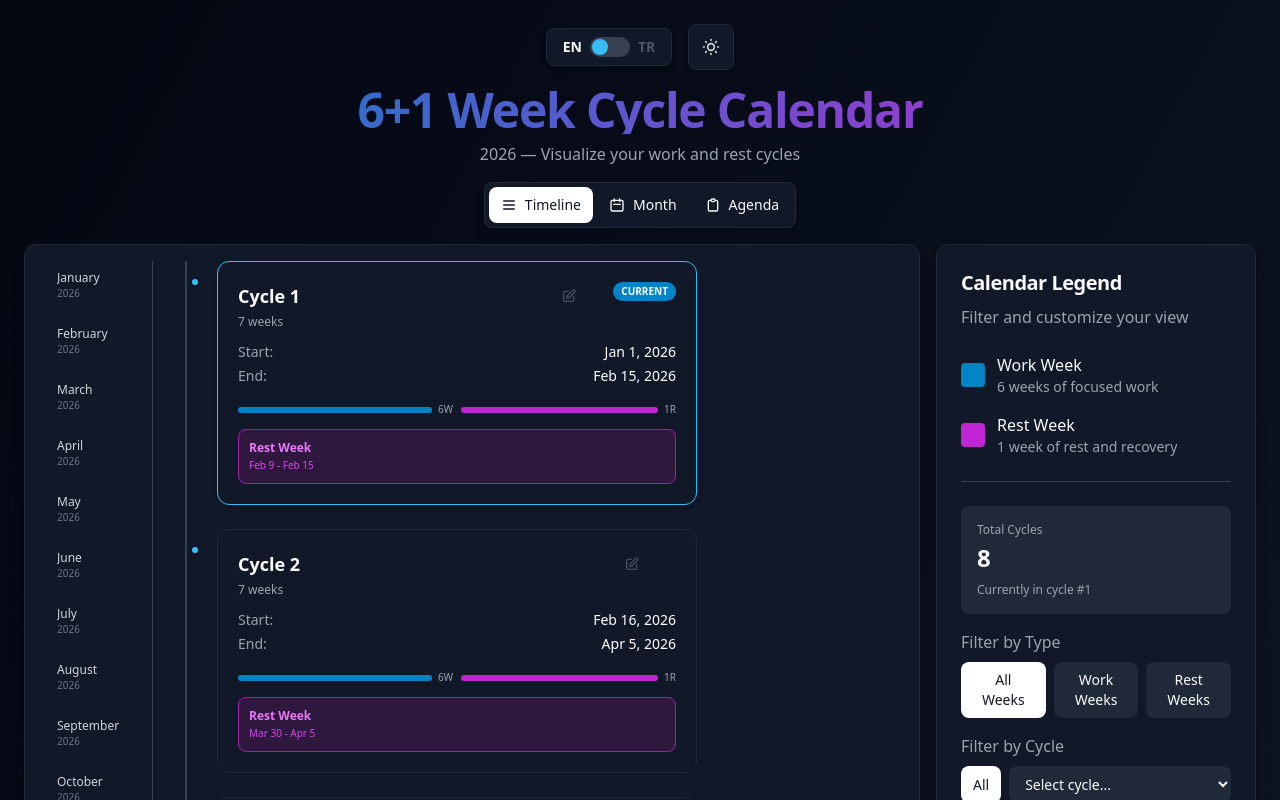
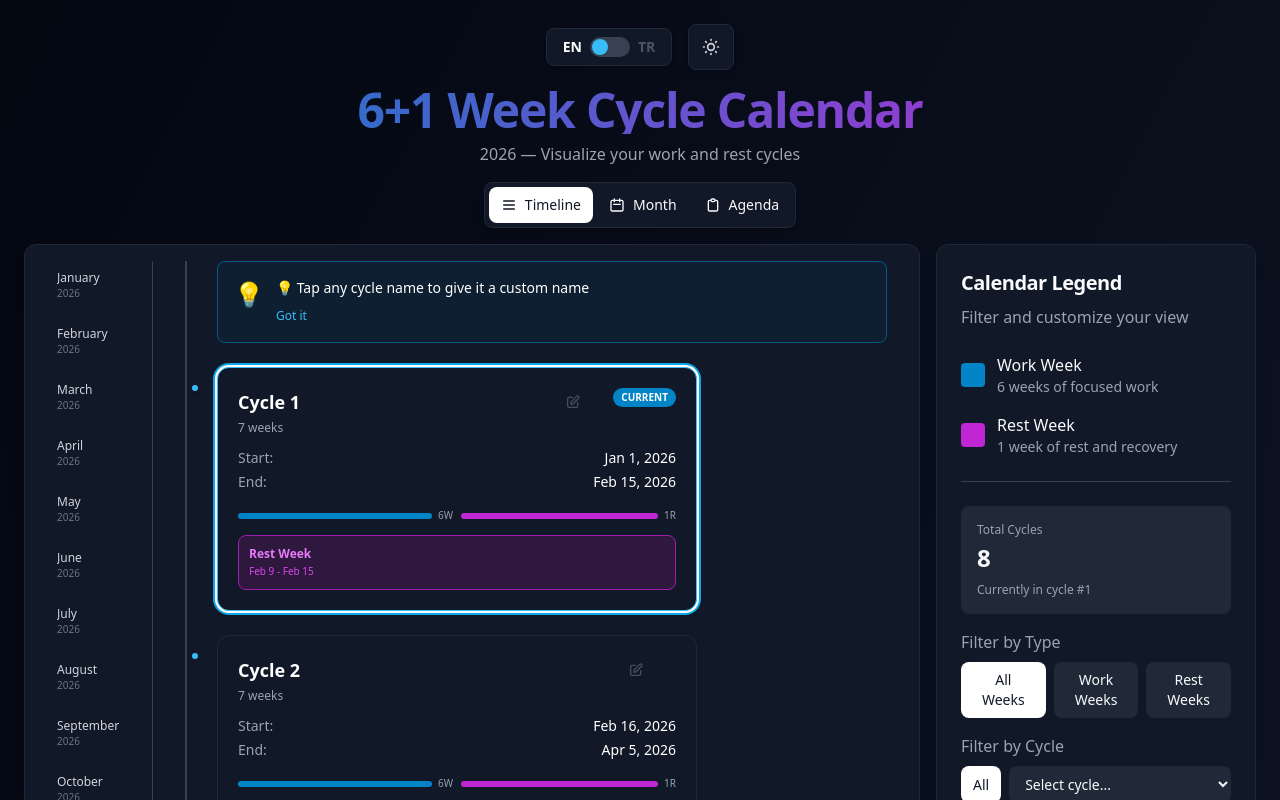
Before and after one commit to iamkeremaydin/6week-2026, a Next.js app: page / in a window 1280 px wide. Shown: the top 800 px of the page. Built offline with nearby package versions, Linux system fonts and the light colour scheme.

Commit message:
loop naming symbol

```diff
--- a/components/calendar/YearTimeline.tsx
+++ b/components/calendar/YearTimeline.tsx
@@ -35,12 +35,12 @@ export function YearTimeline({ blocks, currentBlock }: YearTimelineProps) {
   const tMonths = useTranslations('months');
   const locale = useLocale() as Locale;
 
-  // Check if mobile and if user has seen hint
+  // Check if user has seen hint (all screen sizes)
   useEffect(() => {
     if (typeof window !== 'undefined') {
       setIsMobile(window.innerWidth < 640);
       const hasSeenHint = localStorage.getItem('hasSeenCycleNamingHint');
-      if (!hasSeenHint && window.innerWidth < 640) {
+      if (!hasSeenHint) {
         setShowNamingHint(true);
       }
     }
@@ -205,8 +205,8 @@ export function YearTimeline({ blocks, currentBlock }: YearTimelineProps) {
 
           {/* Cycles with increased spacing */}
           <div className="ml-4 sm:ml-8 space-y-8 sm:space-y-6">
-            {/* Cycle Naming Onboarding Hint - Mobile Only - Positioned at top */}
-            {showNamingHint && isMobile && cycles.length > 0 && (
+            {/* Cycle Naming Onboarding Hint - Positioned at top */}
+            {showNamingHint && cycles.length > 0 && (
               <m.div
                 initial={{ opacity: 0, y: -10 }}
                 animate={{ opacity: 1, y: 0 }}
@@ -302,14 +302,14 @@ export function YearTimeline({ blocks, currentBlock }: YearTimelineProps) {
                               className="group w-full text-left min-w-0"
                               title={t('clickToEditCycleName')}
                             >
-                              <div className="flex items-center gap-2 min-w-0">
+                              <div className="flex items-center gap-1 min-w-0">
                                 <span className="text-base sm:text-lg font-bold text-gray-900 dark:text-white truncate flex-1 min-w-0">
                                   {cycleName || `${tCalendar('cycle')} ${cycle.cycleNumber}`}
                                 </span>
                                 {/* Subtle edit indicator - only shown for default (unedited) cycle names */}
                                 {!cycleName && (
                                   <svg
-                                    className="w-3.5 h-3.5 sm:w-4 sm:h-4 text-gray-400 dark:text-gray-500 opacity-60"
+                                    className="w-3.5 h-3.5 sm:w-4 sm:h-4 text-gray-400 dark:text-gray-500 opacity-60 flex-shrink-0"
                                     fill="none"
                                     stroke="currentColor"
                                     viewBox="0 0 24 24"
```
